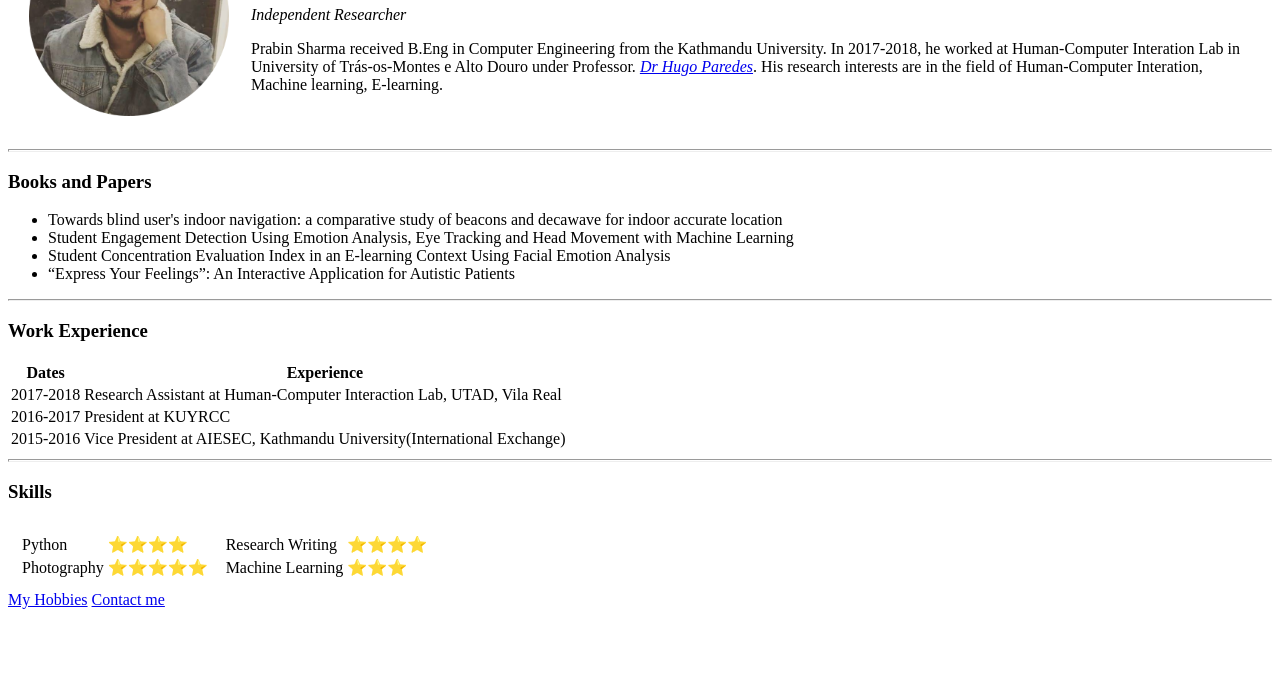
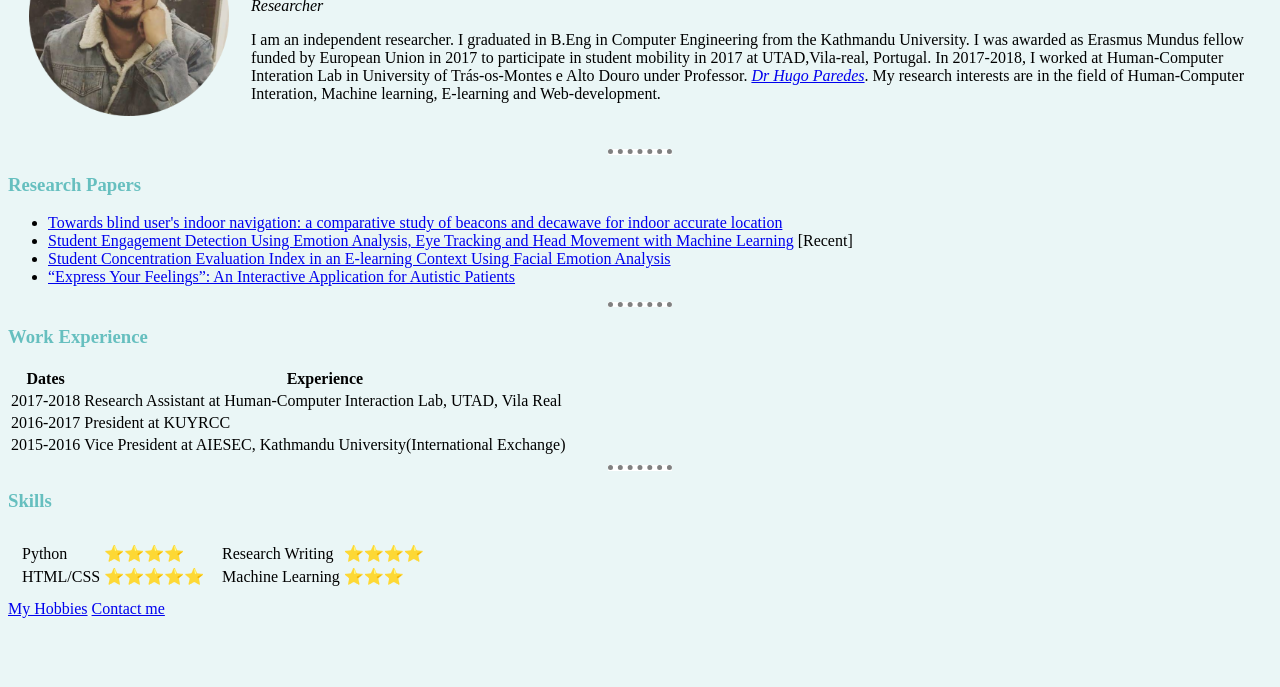
Before and after one commit to Prabinsharma2018/CV, a plain HTML site: page index.html in a window 1280 px wide. Shown: the part 113-800 px from the top of the page. Drawn offline with Linux system fonts and the light colour scheme.

Commit message:
Description changed

```diff
--- /dev/null
+++ b/CSS/styles.css
@@ -0,0 +1,13 @@
+body{
+  background-color:#EAF6F6;
+}
+hr{
+  background-color: white;
+  border-style: dotted none none;
+  border-color: grey;
+  border-width: 5px;
+  width: 5%;
+  }
+h1,h3{
+  color: #66BFBF;
+}
--- a/index.html
+++ b/index.html
@@ -4,6 +4,7 @@
 <head>
   <meta charset="utf-8">
   <title>Prabin's Personal Site</title>
+  <link rel="stylesheet" href="CSS/styles.css">
 </head>
 
 <body>
@@ -11,24 +12,24 @@
     <tr>
       <td><img src="prabin.png" alt="Prabin Profile Picture" style="width:200px;height:200px;"></td>
       <td><h1>Prabin Sharma</h1>
-      <p><em>Independent Researcher</em></p>
-      <p>Prabin Sharma received B.Eng in Computer Engineering from
-        the Kathmandu University. In 2017-2018, he worked at Human-Computer
+      <p><em>Researcher</em></p>
+      <p>I am an independent researcher. I graduated in B.Eng in Computer Engineering from
+        the Kathmandu University. I was awarded as Erasmus Mundus fellow funded by European Union in 2017 to participate in student mobility in 2017 at UTAD,Vila-real, Portugal. In 2017-2018, I worked at Human-Computer
         Interation Lab in University of Trás-os-Montes e Alto Douro under
-        Professor. <a href="https://www.inesctec.pt/en/people/hugo-paredes" target="_blank"><em>Dr Hugo Paredes</em></a>. His research interests are in the field of
-        Human-Computer Interation, Machine learning, E-learning.</p></td>
+        Professor. <a href="https://www.inesctec.pt/en/people/hugo-paredes" target="_blank"><em>Dr Hugo Paredes</em></a>. My research interests are in the field of
+        Human-Computer Interation, Machine learning, E-learning and Web-development.</p></td>
     </tr>
   </table>
 
 
   <hr size="3" noshading>
 
-  <h3>Books and Papers</h3>
+  <h3>Research Papers</h3>
   <ul>
-    <li>Towards blind user's indoor navigation: a comparative study of beacons and decawave for indoor accurate location</li>
-    <li>Student Engagement Detection Using Emotion Analysis, Eye Tracking and Head Movement with Machine Learning</li>
-    <li>Student Concentration Evaluation Index in an E-learning Context Using Facial Emotion Analysis</li>
-    <li>“Express Your Feelings”: An Interactive Application for Autistic Patients</li>
+    <li><a href="https://arxiv.org/abs/1912.01499">Towards blind user's indoor navigation: a comparative study of beacons and decawave for indoor accurate location</a></li>
+    <li><a href="https://arxiv.org/abs/1909.12913">Student Engagement Detection Using Emotion Analysis, Eye Tracking and Head Movement with Machine Learning</a> [Recent]</li>
+    <li><a href="https://link.springer.com/chapter/10.1007/978-3-030-20954-4_40">Student Concentration Evaluation Index in an E-learning Context Using Facial Emotion Analysis</a></li>
+    <li><a href="https://link.springer.com/chapter/10.1007/978-3-030-23563-5_14">“Express Your Feelings”: An Interactive Application for Autistic Patients</a></li>
   </ul>
   <hr>
   <h3>Work Experience</h3>
@@ -76,7 +77,7 @@
         <td>⭐⭐⭐⭐</td>
       </tr>
       <tr>
-        <td>Photography</td>
+        <td>HTML/CSS</td>
         <td>⭐⭐⭐⭐⭐</td>
       </table></td>
 
```
Also changed, not shown: contact.html (+2 -1 lines), hobbies.html (+4 -3 lines).
